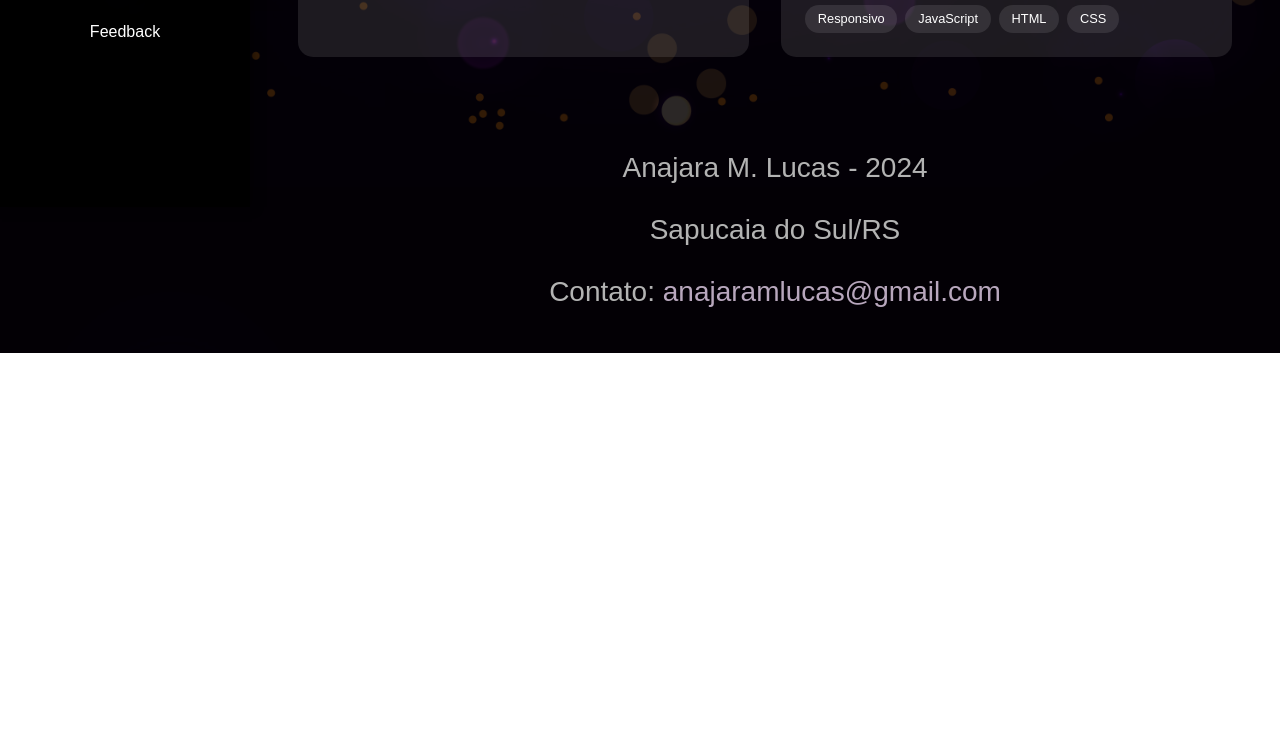
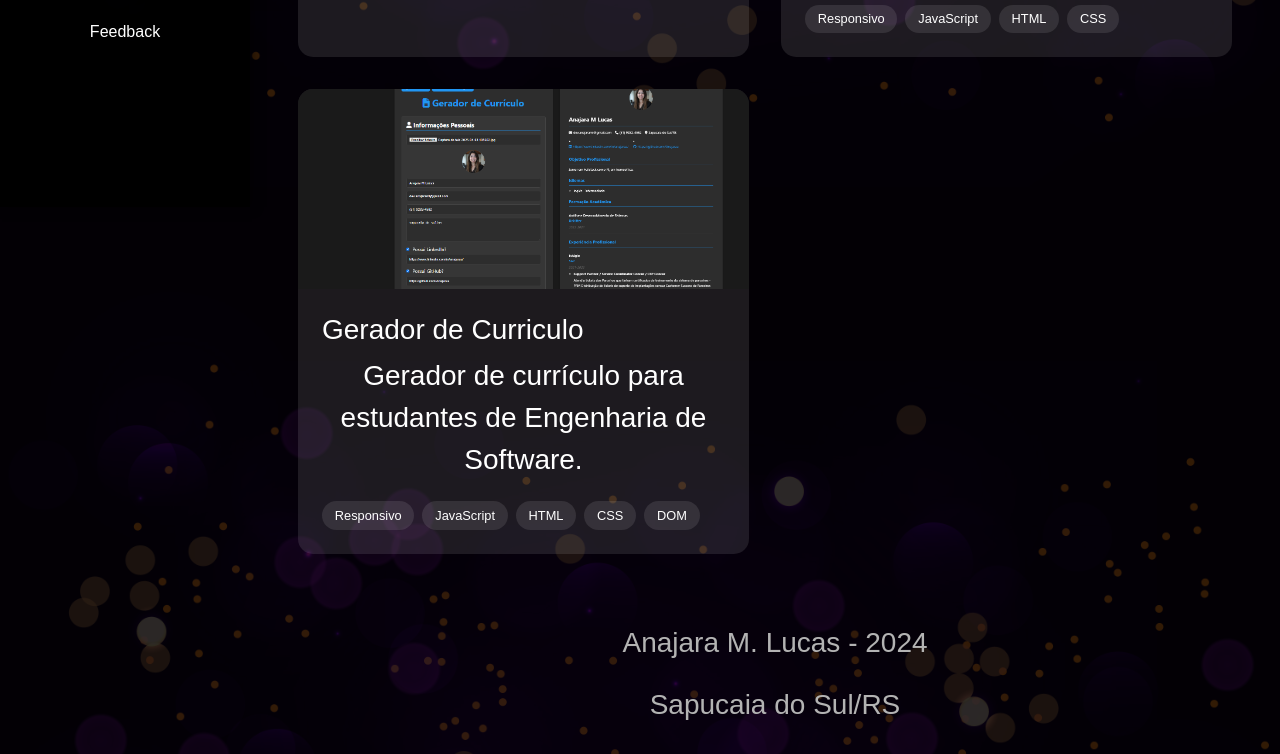
Before and after one commit to Anajaraa/portfolioo, a plain HTML site: page projetos.html in a window 1280 px wide. Shown: the part 593-1347 px from the top of the page. Before the commit the page ends 946 px from the top, so only its background shows below. Drawn offline with nearby package versions, Linux system fonts and the light colour scheme.

Commit message:
add card

```diff
--- a/projetos.html
+++ b/projetos.html
@@ -75,8 +75,31 @@
                     </div>
                 </div>
             </div>
-            <!-- Repita a estrutura para outros projetos -->
+            <!-- Re
+             pita a estrutura para outros projetos -->
+                 <div class="project-card">
+                <div class="card-image">
+                    <img src="./projetos/geradorcur.png" alt="Gerador de Curriculo">
+                    <div class="card-overlay">
+                        <a href="https://anajaraa.github.io/gerador_de_curriculo/" class="btn btn-light" target="_blank">Ver Projeto</a>
+                    </div>
+                </div>
+                <div class="card-content">
+                    <h3>Gerador de Curriculo</h3>
+                    <p>Gerador de currículo para estudantes de Engenharia de Software.</p>
+
+                    <div class="tech-tags">
+                        <span class="tag">Responsivo</span>
+                        <span class="tag">JavaScript</span>
+                        <span class="tag">HTML</span>
+                        <span class="tag">CSS</span>
+                         <span class="tag">DOM</span>
+                    </div>
+                </div>
+            </div>
+
         </div>
+
     </main>
 
     <footer class="site-footer">
```
Also changed, not shown: projetos/geradorcur.png (added), 1 other file.
